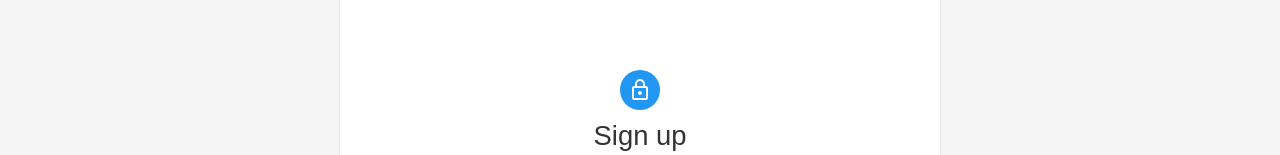
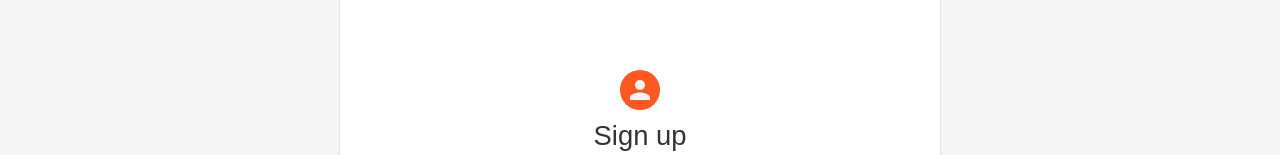
Before and after one commit to NonExistentUsername/simple-news-frontend, a React (Create React App) app: page /register in a window 1280 px wide. Both pictures are taken after a click on the button "REGISTER". Shown: the part 167-322 px from the top of the page. Built offline with nearby package versions, Linux system fonts and the light colour scheme.

Commit message:
Fix avatar

```diff
--- a/src/components/Register.js
+++ b/src/components/Register.js
@@ -10,7 +10,6 @@ import {
   Typography
 } from "@material-ui/core";
 import { makeStyles } from "@material-ui/core/styles";
-import LockOutlinedIcon from "@mui/icons-material/LockOutlined";
 import React from "react";
 
 const useStyles = makeStyles((theme) => ({
@@ -22,7 +21,7 @@ const useStyles = makeStyles((theme) => ({
   },
   avatar: {
     margin: theme.spacing(1),
-    backgroundColor: theme.palette.primary.main,
+    backgroundColor: theme.palette.secondary.main,
   },
   form: {
     width: "100%", // Fix IE 11 issue.
@@ -39,9 +38,9 @@ export default function Register() {
   return (
     <Container component="main" maxWidth="xs">
       <div className={classes.paper}>
-        <Avatar className={classes.avatar}>
-          <LockOutlinedIcon />
-        </Avatar>
+          <Avatar className={classes.avatar}>
+            {/* Felix logo goes here */}
+          </Avatar>
         <Typography component="h1" variant="h5">
           Sign up
         </Typography>
```
